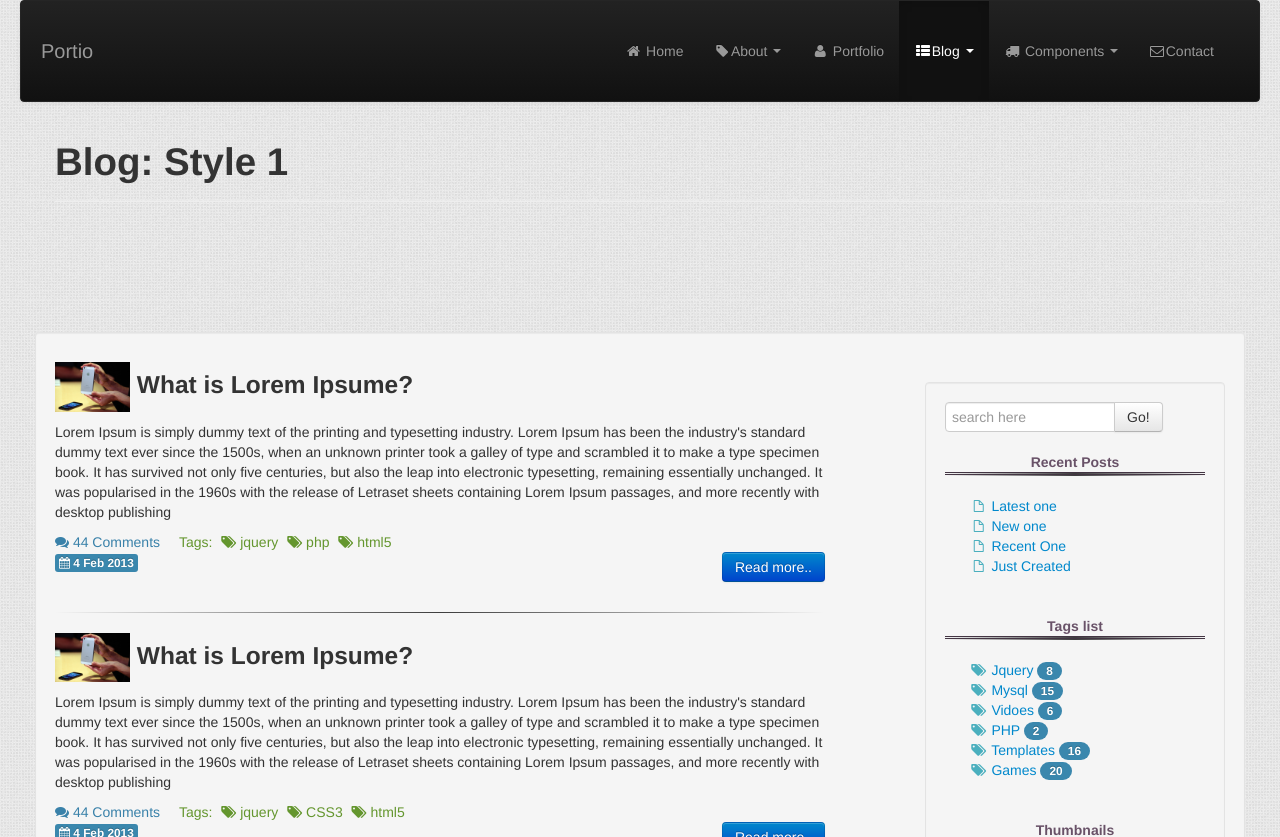
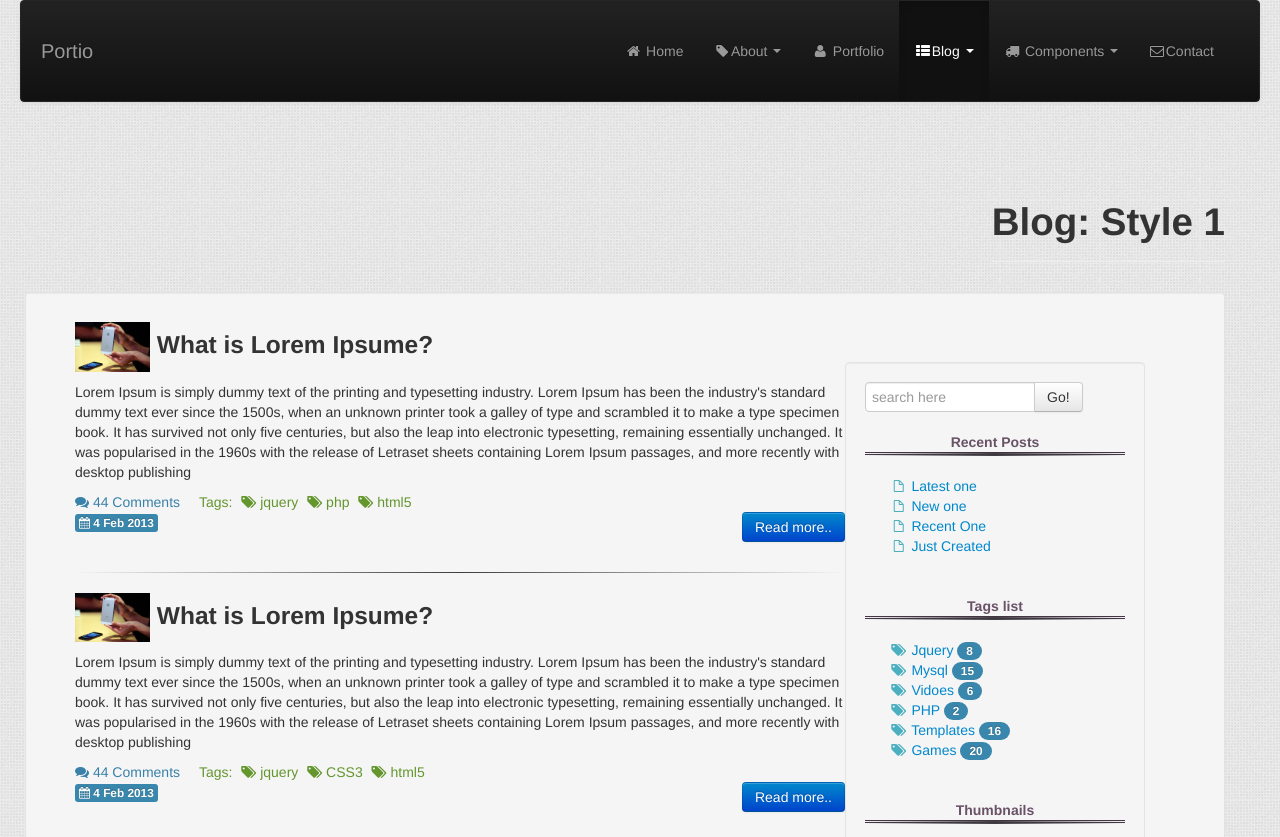
Before and after one commit to bootstrapguru/portio, a plain HTML site: page blog.html in a window 1280 px wide. Shown: the top 837 px of the page. Drawn offline with nearby package versions, Linux system fonts and the light colour scheme.

Commit message:
fixed blog heading

```diff
--- a/blog.html
+++ b/blog.html
@@ -65,17 +65,14 @@
 		   	</div>
 	</div>
 
- <div class="container">
-	<div class="row-fluid">
-          <div class="page-header">
+
+    <div class="container  blog">
+		<div class="row-fluid">
+          <div class="page-header pull-right">
             <h1>Blog: Style 1</h1>
           </div>
     </div>
- </div>
-
-    <div class="container well blog">
-
-    	<div class="row">
+    	<div class="row well">
 			<div class="span8 blog-body">
     	       <div class="post-summary">
                	<h3> <img src="img/blog/latest.jpg" width="75" height="75" alt=""  />  What is Lorem Ipsume?  </h3>
--- a/css/blog.css
+++ b/css/blog.css
@@ -4,7 +4,7 @@
 
 .blog
 	{
-		margin-top:100px;
+		margin-top:50px;
 	}
 
 .blog-sidebar
```
